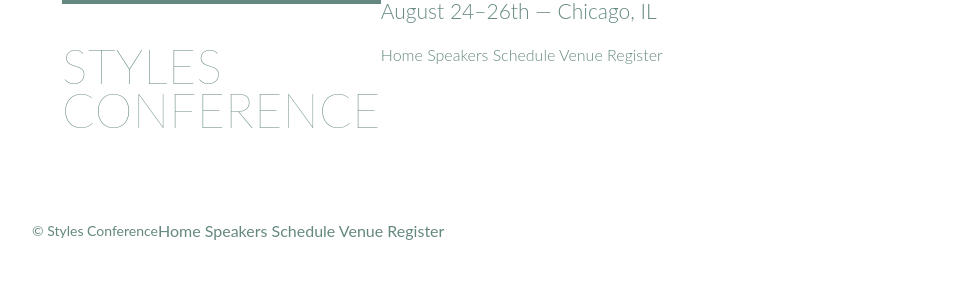
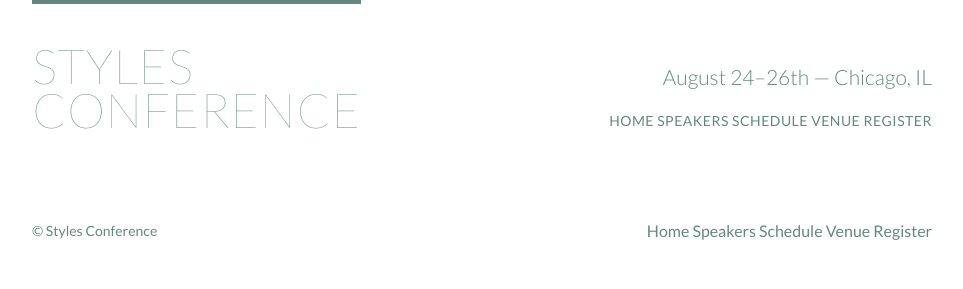
Before and after one commit to KevinAdu/shay-howe-tutorial, a plain HTML site: page venue.html in a window 1280 px wide. Shown: the whole page, without its empty margins (158-1121 px from the left). Drawn offline with Linux system fonts and the light colour scheme.

Commit message:
Updated the other HTML pages to current format

```diff
--- a/venue.html
+++ b/venue.html
@@ -4,16 +4,15 @@
 	<meta charset="utf-8">
 	<title>Styles Conference</title>
 	<link rel="stylesheet" type="text/css" href="assets/stylesheets/main.css">
+	<link href='https://fonts.googleapis.com/css?family=Lato:400,300,100' rel='stylesheet' type='text/css'>
 </head>
 <body>
 	<header class="container group">
-		<section class="container">
-			<h1 class="logo">
+		<h1 class="logo">
 			<a href="index.html">Styles <br> Conference</a>
-			</h1>
-		</section>
-		<h3>August 24&ndash;26th &mdash; Chicago, IL</h3>
-		<nav>
+		</h1>
+		<h3 class="tagline">August 24&ndash;26th &mdash; Chicago, IL</h3>
+		<nav class="nav primary-nav">
 			<a href="index.html">Home</a>
 			<a href="speakers.html">Speakers</a>
 			<a href="schedule.html">Schedule</a>
@@ -23,7 +22,7 @@
 	</header>
 	<footer class="container primary-footer group">
 		<small>&copy; Styles Conference</small>
-		<nav>
+		<nav class="nav">
 			<a href="index.html">Home</a>
 			<a href="speakers.html">Speakers</a>
 			<a href="schedule.html">Schedule</a>
@@ -31,6 +30,5 @@
 			<a href="register.html">Register</a>
 		</nav>
 	</footer>
-</section>
 </body>
 </html>
```
Also changed, not shown: register.html (+6 -8 lines), schedule.html (+5 -4 lines), speakers.html (+5 -7 lines).
